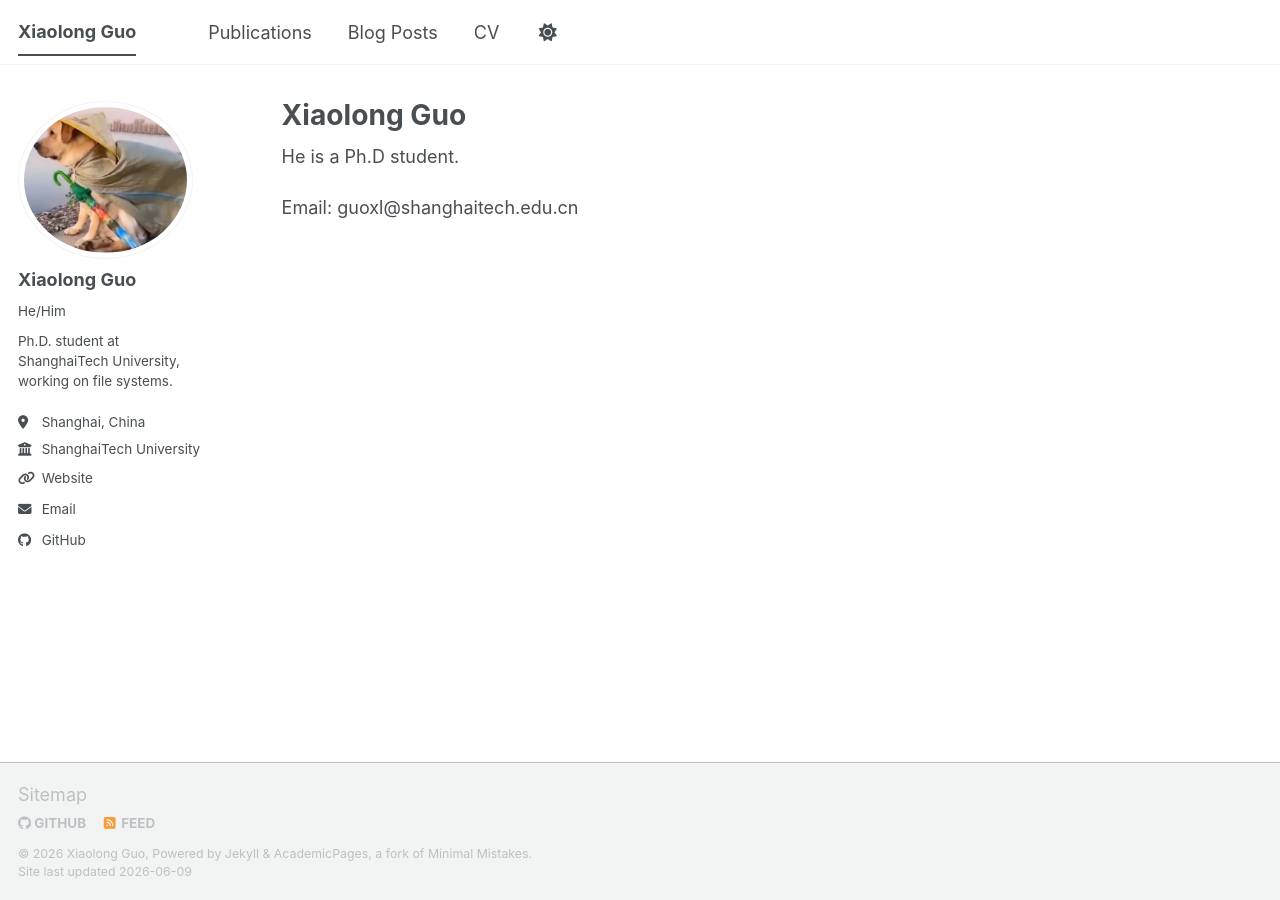
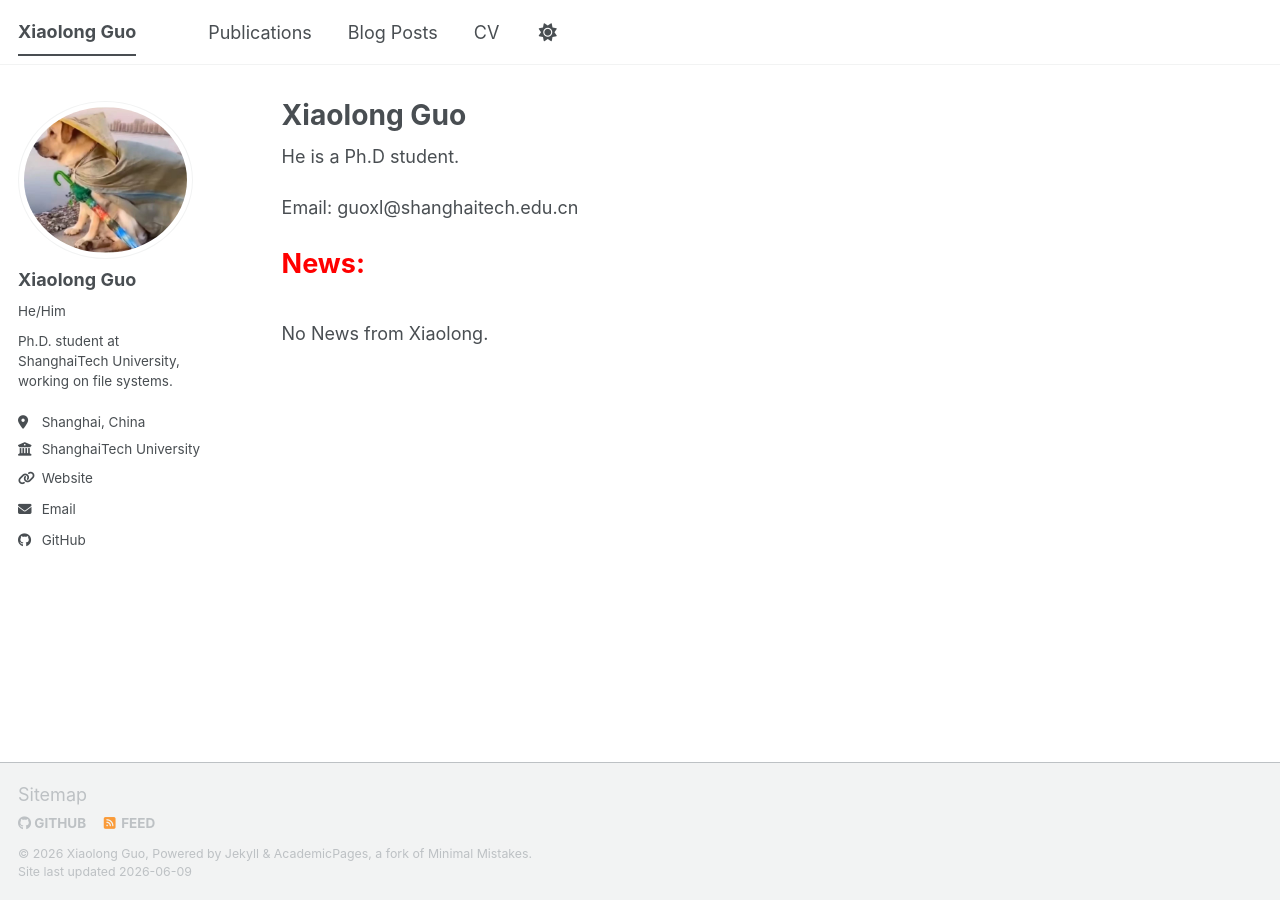
Before and after one commit to num73/num73.github.io, a Jekyll site: the page built from _pages/about.md, in a window 1280 px wide. Built offline with Jekyll 4.4.1, drawn with Linux system fonts in a browser that asks for light colours; a script bundle is joined from its source files by our own code; library files that are not in the unit come from our copies.

Commit message:
Add news section to about page with styling

```diff
--- a/_pages/about.md
+++ b/_pages/about.md
@@ -11,3 +11,9 @@ He is a Ph.D student.
 
 
 Email: guoxl@shanghaitech.edu.cn
+
+
+News:
+{: style="color: red; font-size: 1.5rem; font-weight: 700;"}
+
+No News from Xiaolong.
```
